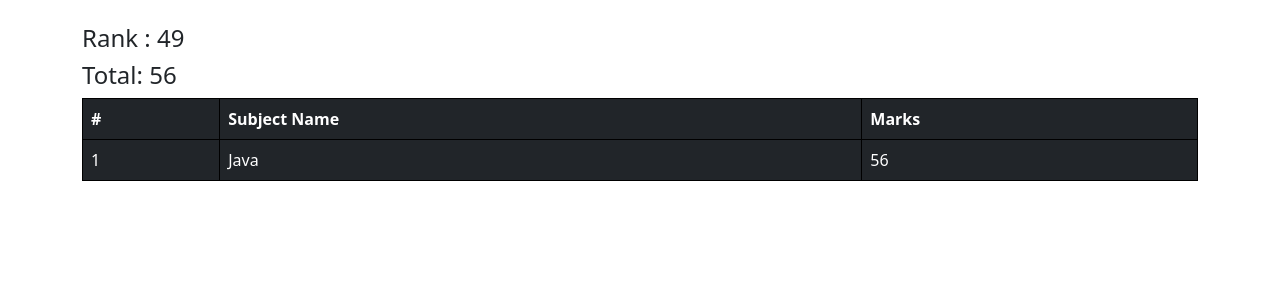
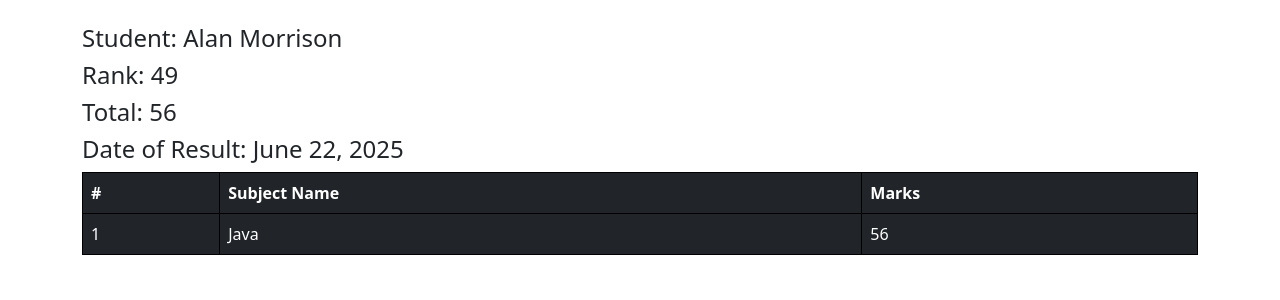
Before and after one commit to anees-d/django-project, a Django app: page /see_marks/44/ in a window 1280 px wide. Shown: the part 64-364 px from the top of the page. Run offline with Django 5.2, Linux system fonts and the light colour scheme; data comes from the database, SQL or seed files in the repository; both versions use the stored data as it was after the commit.

Commit message:
auto-commit

```diff
--- a/core/vege/models.py
+++ b/core/vege/models.py
@@ -78,8 +78,15 @@ class SubjectMarks(models.Model):
     class Meta:
         unique_together = ['student' , 'subject']
 
+# Report Card
 
 class ReportCard(models.Model):
-    student = models.ForeignKey(Student, related_name="studentreportcard", on_delete=models.CASCADE)
+    student = models.ForeignKey(Student, on_delete=models.CASCADE)
     student_rank = models.IntegerField()
-    date_of_report_card_generation = models.DateField(auto_created = True)
+    date_of_report_card_generation = models.DateField(auto_now_add=True)
+
+    def __str__(self):
+        return f"{self.student.student_name} - Rank {self.student_rank}"
+
+    class Meta:
+        unique_together = ['student_rank', 'date_of_report_card_generation']
--- a/core/vege/templates/report/see_marks.html
+++ b/core/vege/templates/report/see_marks.html
@@ -14,8 +14,19 @@
 </nav>
 
 <div class="container mt-4">
-    <h4> Rank : {{current_rank}}</h4>
-    <h4>Total: {{ total_marks.total_marks }}</h4>
+    <h4>Student: {{ student.student_name }}</h4>
+
+{% if report_card %}
+    <h4>Rank: {{ report_card.student_rank }}</h4>
+{% else %}
+    <h4 class="text-danger">Rank: Not Available</h4>
+{% endif %}
+
+<h4>Total: {{ total_marks.total_marks }}</h4>
+
+<h4>Date of Result: {{ report_card.date_of_report_card_generation }}</h4>
+
+
 
 
     <table class="table table-dark">
--- a/core/vege/views.py
+++ b/core/vege/views.py
@@ -9,7 +9,7 @@ from django.core.paginator import Paginator
 from vege.models import Student, SubjectMarks
 from django.contrib.auth import logout as auth_logout
 from django.core.paginator import Paginator
-from vege.models import SubjectMarks, Student
+from vege.models import SubjectMarks, Student, ReportCard
 from django.db.models import Q,Sum
 
 
@@ -154,36 +154,25 @@ def get_students(request):
 
 # Marks
 
+from .seed import generate_report_card
 def see_marks(request, student_id):
     try:
-        # Get the student object using the passed student_id
         student = Student.objects.get(student_id__id=student_id)
-
-        # Get the related marks using the student object
         queryset = SubjectMarks.objects.filter(student=student)
         total_marks = queryset.aggregate(total_marks=Sum('marks'))
 
-        current_rank = -1
-
-        # Rank logic
-        ranks = Student.objects.annotate(
-            marks=Sum('studentmarks__marks')
-        ).order_by('-marks', '-student_age')
-
-        i = 1
-        for rank in ranks:
-            if rank.id == student.id:
-                current_rank = i
-                break
-            i += 1
+        # Get the report card (if it exists)
+        report_card = ReportCard.objects.filter(student=student).first()
 
     except Student.DoesNotExist:
+        student = None
         queryset = []
         total_marks = {'total_marks': 0}
-        current_rank = -1
+        report_card = None
 
     return render(request, 'report/see_marks.html', {
+        'student': student,
         'queryset': queryset,
         'total_marks': total_marks,
-        'current_rank': current_rank,
+        'report_card': report_card,
     })
```
Also changed, not shown: core/vege/admin.py (+12 -5 lines), core/vege/seed.py (+11 -12 lines), core/db.sqlite3, core/vege/migrations/0007_alter_reportcard_date_of_report_card_generation_and_more.py (added).
